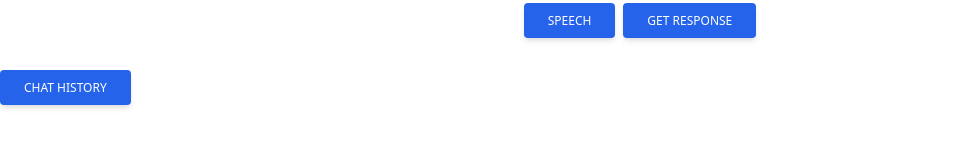
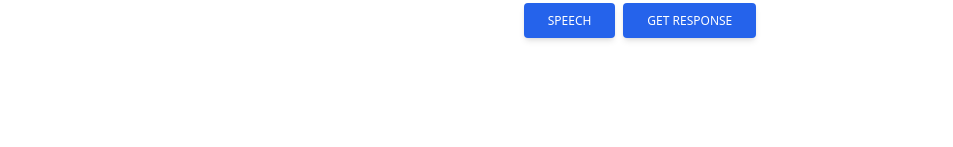
Before and after one commit to Tsuyoshi-Ishikawa/eiei-enligh-web, a Next.js app: page / in a window 1280 px wide. Shown: the part 569-716 px from the top of the page, without its empty margins (0-953 px from the left). Built offline with nearby package versions, Linux system fonts and the light colour scheme.

Commit message:
remove collapse_component

```diff
--- a/src/components/organisms/collapse.tsx
+++ /dev/null
@@ -1,30 +0,0 @@
-import clsx from 'clsx';
-import { ReactNode } from 'react';
-
-type Props = {
-  className?: string;
-  heading: string;
-  children: ReactNode;
-};
-
-export const Collapse = (props: Props) =>  {
-  const {
-    className,
-    heading,
-    children,
-  } = props;
-
-  return (
-    <div className={clsx(
-      className
-    )}>
-      <a className="inline-block px-6 py-2.5 bg-blue-600 text-white font-medium text-xs leading-tight uppercase rounded shadow-md hover:bg-blue-700 hover:shadow-lg focus:bg-blue-700 focus:shadow-lg focus:outline-none focus:ring-0 active:bg-blue-800 active:shadow-lg transition duration-150 ease-in-out" data-bs-toggle="collapse" href="#collapseWithScrollbar" role="button" aria-expanded="false" aria-controls="collapseWithScrollbar">
-        {heading}
-      </a>
-      <div className="collapse mt-4 max-h-60 overflow-y-auto" id="collapseWithScrollbar" >
-        {children}
-      </div>
-    </div>
-
-  );
-};
--- a/src/components/organisms/index.ts
+++ b/src/components/organisms/index.ts
@@ -1,4 +1,3 @@
 export * from './loadingModal';
 export * from './errorModal';
 export * from './chat';
-export * from './collapse';
--- a/src/pages/index.tsx
+++ b/src/pages/index.tsx
@@ -2,7 +2,7 @@ import React, { useEffect, useState } from 'react';
 import Image from 'next/future/image';
 import SpeechRecognition, { useSpeechRecognition } from 'react-speech-recognition';
 import { Button } from '@/components/atoms';
-import { LoadingModal, ErrorModal, Chat, Collapse } from '@/components/organisms';
+import { LoadingModal, ErrorModal, Chat } from '@/components/organisms';
 import { usePostChatGpt } from '@/hooks';
 import { handleError, setChat, speak, chatHistory } from '@/utils';
 
@@ -102,11 +102,7 @@ export default function Home() {
         </Button>
       </div>
       <div>
-        <Collapse
-          heading='Chat History'
-        >
-          <Chat chats={chatHistory}/>
-        </Collapse>
+        <Chat chats={chatHistory}/>
       </div>
     </div>
   );
```
